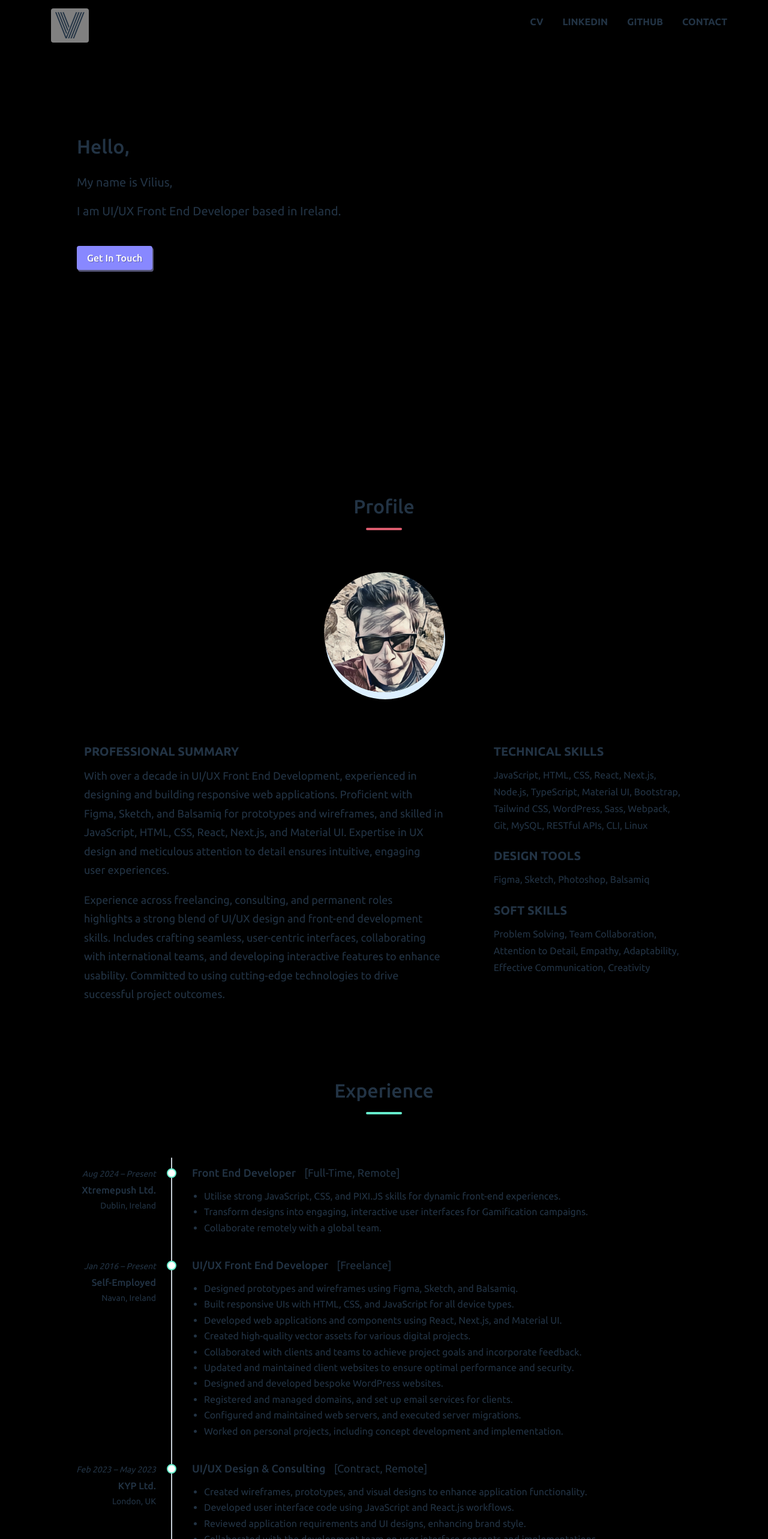
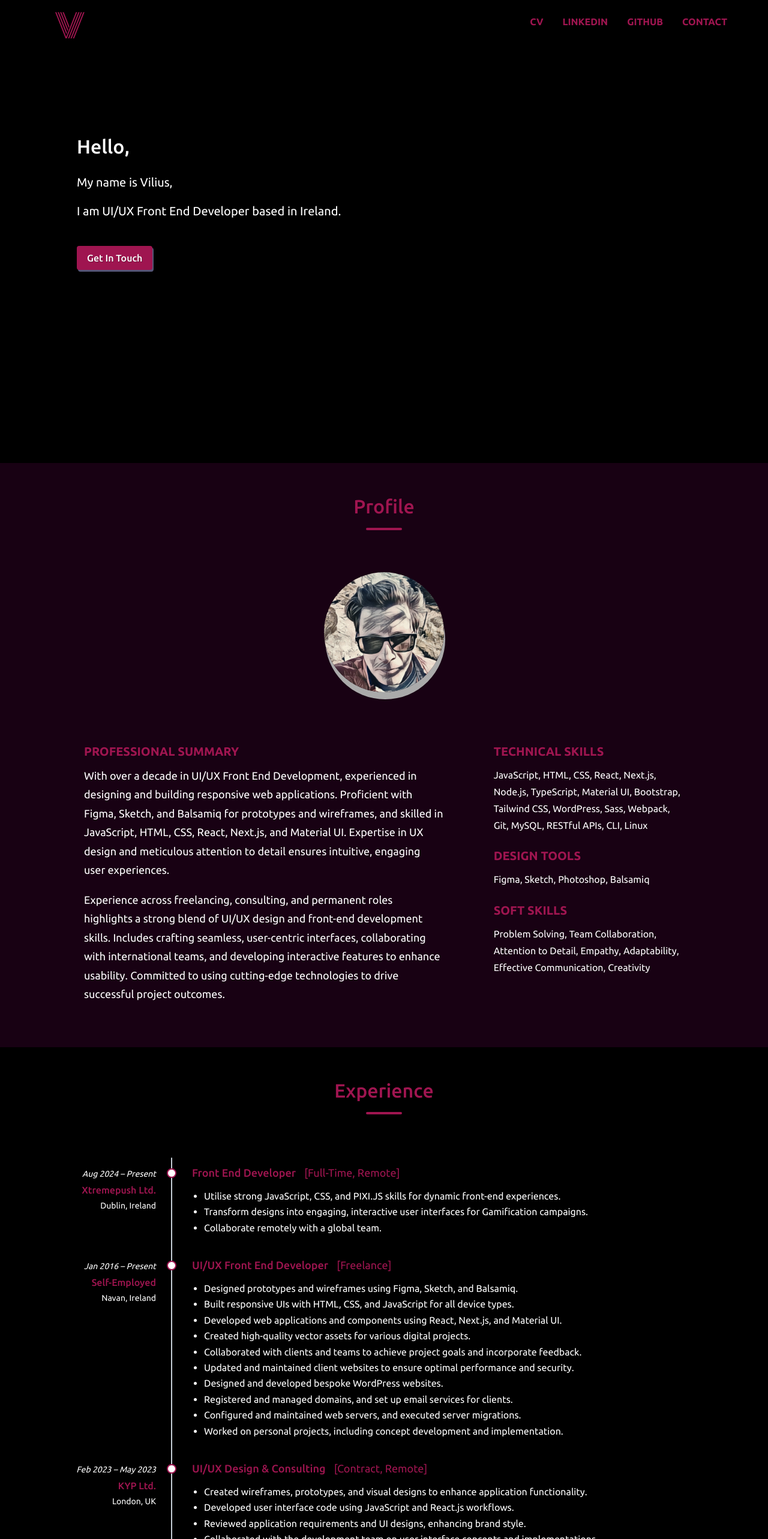
Before and after one commit to dzvilius/vilius-website, a Nuxt app: page / in a window 1280 px wide. Shown: the top 2566 px of the page at 60% size. Built offline with nearby package versions, Linux system fonts and the light colour scheme.

Commit message:
colour updates

```diff
--- a/assets/scss/_variables.scss
+++ b/assets/scss/_variables.scss
@@ -5,9 +5,10 @@
 // THEME COLORS
 // =============================================================================
 
-$color-one: #223344;
+$color-one: #ffffff;
+$color-two: #9f1550;
 
-$color-primary: #8888ff;
+$color-primary: $color-two;
 
 $color-sky-lightest: #f9fafb;
 $color-sky-lighter: #f4f6f8;
--- a/assets/scss/style.scss
+++ b/assets/scss/style.scss
@@ -21,11 +21,11 @@
 // =============================================================================
 
 ::-moz-selection {
-  background-color: #66eecc;
+  background-color: $color-two;
   color: #222;
 }
 
 ::selection {
-  background-color: #66eecc;
+  background-color: $color-two;
   color: #222;
 }
--- a/components/About.vue
+++ b/components/About.vue
@@ -64,7 +64,7 @@ export default {
 @import '~assets/scss/_variables.scss';
 
 .AboutSection {
-  background: #000;
+  background: #180113;
   padding-bottom: 72px;
 
   .container {
@@ -73,14 +73,14 @@ export default {
 }
 
 .AboutSection__Title {
-  color: $color-one;
+  color: $color-two;
   font-weight: 500;
   font-size: 32px;
   text-align: center;
 }
 
 .AboutSection__Subtitle {
-  color: $color-one;
+  color: $color-two;
   font-weight: 600;
   font-size: 20px;
   text-transform: uppercase;
@@ -98,7 +98,7 @@ export default {
 }
 
 .TitleLine {
-  background: #db5c6e;
+  background: $color-two;
   margin: 12px auto;
   border-radius: 4px;
   height: 4px;
@@ -117,7 +117,7 @@ export default {
   top: -40px;
 
   img {
-    box-shadow: 2px 12px 0px #dcefff;
+    box-shadow: 2px 12px 0px #aaa;
   }
 }
 </style>
--- a/components/Bulma/Navbar.vue
+++ b/components/Bulma/Navbar.vue
@@ -89,7 +89,7 @@ $icon-menu-color: $color-ink !default;
   padding: 6px 24px;
   text-transform: uppercase;
   font-weight: 700;
-  color: $color-one;
+  color: $color-two;
 
   @media screen and (min-width: 1024px) {
     padding: 0.5rem 1rem;
--- a/components/Experience.vue
+++ b/components/Experience.vue
@@ -249,14 +249,14 @@ export default {
 }
 
 .HiringSection__Title {
-  color: $color-one;
+  color: $color-two;
   font-weight: 500;
   font-size: 32px;
   text-align: center;
 }
 
 .TitleLine {
-  background: #66eecc;
+  background: $color-two;
   margin: 12px auto;
   border-radius: 4px;
   height: 4px;
@@ -310,7 +310,7 @@ export default {
   left: -42px;
   height: 16px;
   width: 16px;
-  border: 2px solid #66eecc;
+  border: 2px solid $color-two;
   background: #fff;
   border-radius: 100px;
   z-index: 2;
@@ -325,6 +325,7 @@ export default {
   margin-bottom: 18px;
   font-size: 16px;
   font-weight: 500;
+  color: $color-two;
 
   @media screen and (min-width: 960px) {
     position: absolute;
@@ -351,6 +352,7 @@ export default {
   font-weight: 500;
   font-size: 18px;
   margin-bottom: 12px;
+  color: $color-two;
 
   span {
     font-weight: 400;
--- a/components/Footer.vue
+++ b/components/Footer.vue
@@ -57,8 +57,8 @@ export default {
 <style lang="scss" scoped>
 @import '~assets/scss/_variables.scss';
 
-$social-icon-background: #f8fafb !default;
-$social-icon-color: $color-one !default;
+$social-icon-background: $color-two !default;
+$social-icon-color: #000 !default;
 
 .AppFooter {
   text-align: center;
@@ -91,7 +91,7 @@ $social-icon-color: $color-one !default;
 .AppFooter__Copyright {
   padding-top: 1rem;
   padding-bottom: 2rem;
-  color: #4f5670;
+  color: #fff;
   font-size: 14px;
 }
 </style>
--- a/components/Logo.vue
+++ b/components/Logo.vue
@@ -7,8 +7,8 @@
 
 .Logo {
   font-family: 'Monoton', sans-serif;
-  background: rgba(255, 255, 255, 0.5);
-  color: #223344;
+  background: rgba(255, 255, 255, 0);
+  color: $color-two;
   padding: 3px 6px 0 6px;
   border-radius: 4px;
   line-height: 1;
```
